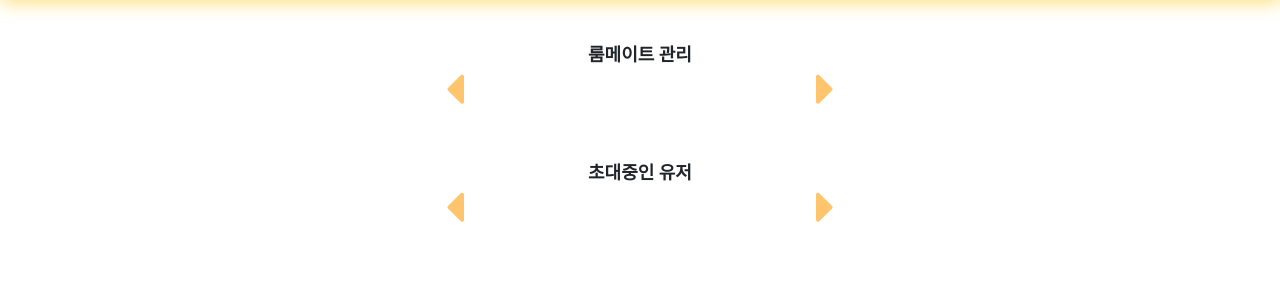
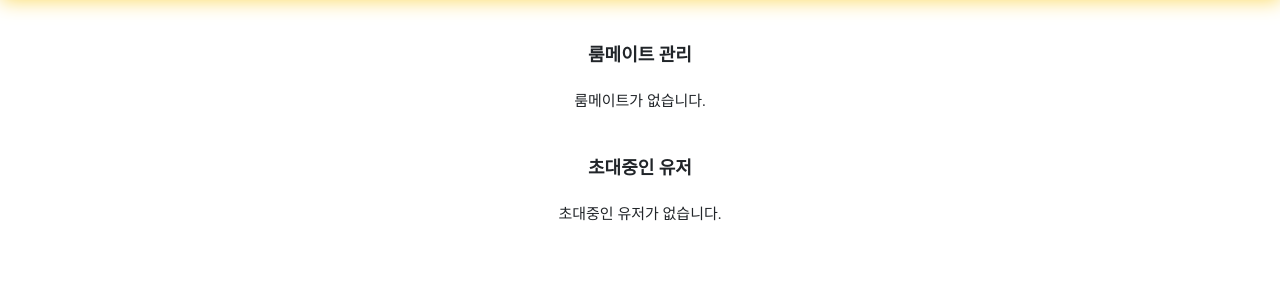
Before and after one commit to piro16knockknock/knockknock, a Django app: page /setting/roommate/list in a window 1280 px wide. Shown: the part 54-354 px from the top of the page. Run offline with Django 4.2, Linux system fonts and the light colour scheme; a user stored in the database is signed in; tables that the repository leaves empty hold one stand-in row (values such as "Sample post"); some libraries are stand-ins or nearby versions.

Commit message:
[FIX] 룸메이트가 없을 때 룸메이트 관리 페이지

```diff
--- a/static/css/setting/roommate_list.css
+++ b/static/css/setting/roommate_list.css
@@ -10,6 +10,12 @@
     margin: 5rem 0 0 0;
     font-size: 1.8rem;
     font-weight: 800;
+}
+
+/*룸메이트가 없을 때*/
+.roommate-list__empty{
+    padding-top: 3rem;
+    font-size:  1.5rem;
 }
 
 /*캐러셀*/
--- a/templates/setting/roommate_list.html
+++ b/templates/setting/roommate_list.html
@@ -9,6 +9,7 @@
 <section class="roommate-list">
     <!--룸메이트-->
     <p class="roommate-list__title">룸메이트 관리</p>
+    {% if roommates %}
     <div class="roommate-list__carousel">
         <i class="fas fa-caret-left roommate-list__carousel-left"></i>
         <div class="roommate-list__window">
@@ -63,8 +64,12 @@
         </div>
         <i class="fas fa-caret-right roommate-list__carousel-right"></i>
     </div>
+    {% else %}
+        <p class="roommate-list__empty">룸메이트가 없습니다.</p>
+    {% endif %}
     <!--아직 룸메이트X 초대중 리스트-->
     <p class="roommate-list__title">초대중인 유저</p>
+    {% if invvite_users %}
     <div class="roommate-list__carousel">
         <i class="fas fa-caret-left roommate-list__carousel-left"></i>
         <div class="roommate-list__window">
@@ -86,6 +91,9 @@
         </div>
         <i class="fas fa-caret-right roommate-list__carousel-right"></i>
     </div>
+    {% else %}
+        <p class="roommate-list__empty">초대중인 유저가 없습니다.</p>
+    {% endif %}
 </section>
 {% endif %}
 
```
